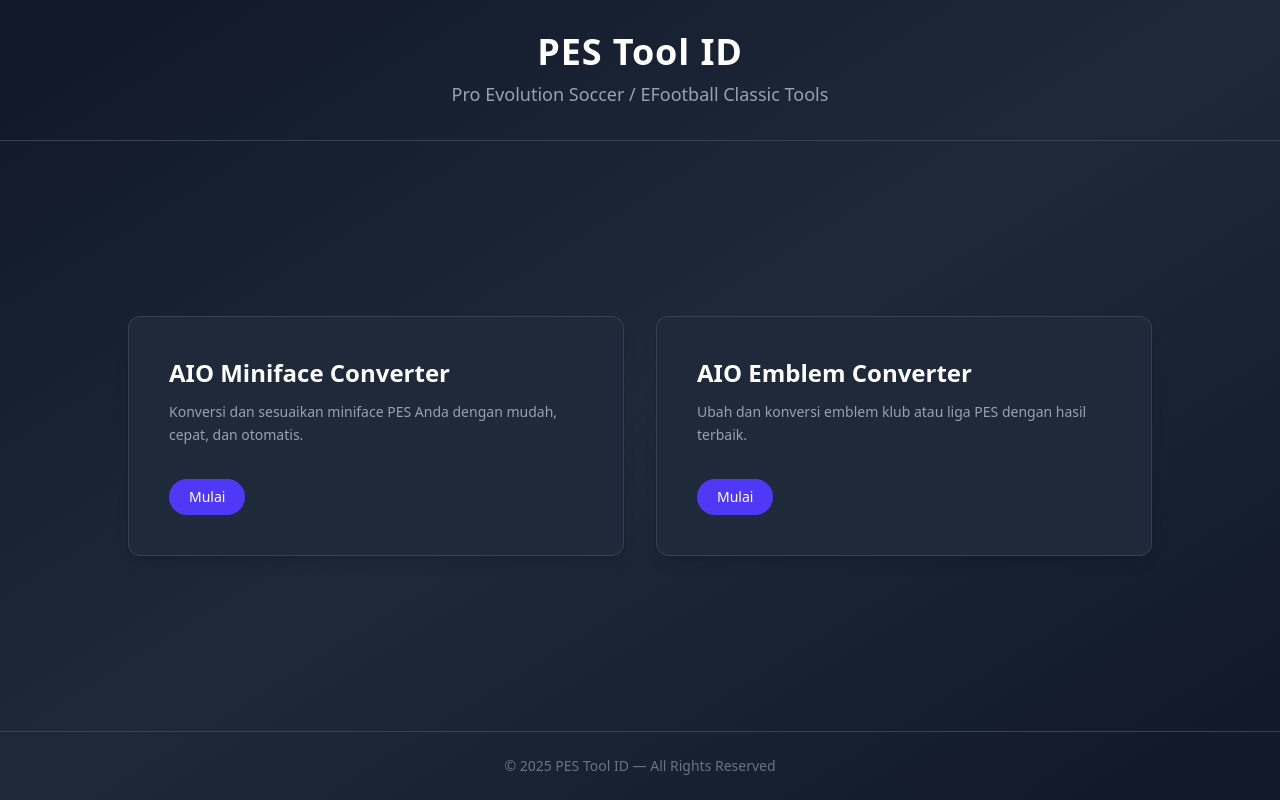
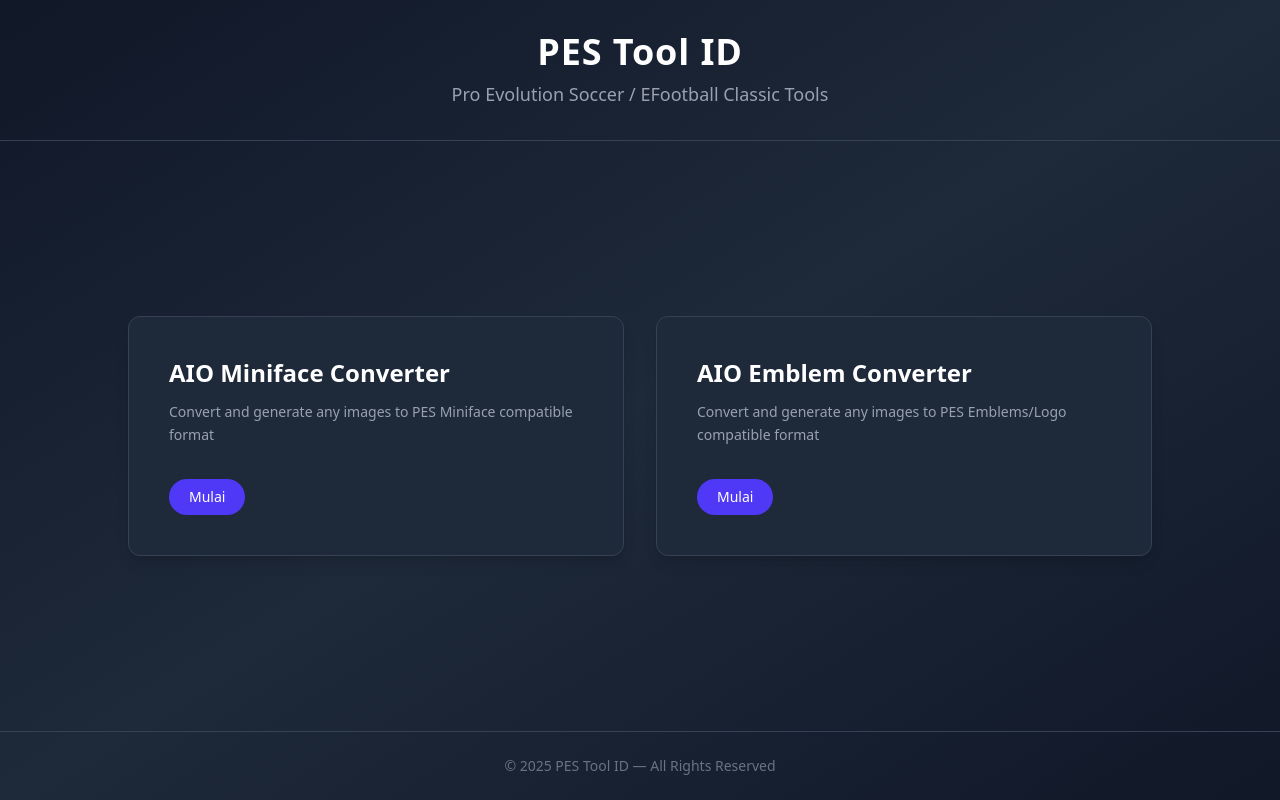
Before and after one commit to firzaelbuho/pes-tool-id, a SvelteKit app: page / in a window 1280 px wide. Built offline with nearby package versions, Linux system fonts and the light colour scheme.

Commit message:
change description

```diff
--- a/src/routes/+page.svelte
+++ b/src/routes/+page.svelte
@@ -1,3 +1,6 @@
+<script>
+</script>
+
 <main class="min-h-screen bg-gradient-to-br from-gray-900 via-gray-800 to-gray-900 text-gray-100 flex flex-col">
   <!-- Header -->
   <header class="py-8 text-center border-b border-gray-700">
@@ -18,7 +21,7 @@
             AIO Miniface Converter
           </h2>
           <p class="text-gray-400 text-sm leading-relaxed">
-            Konversi dan sesuaikan miniface PES Anda dengan mudah, cepat, dan otomatis.
+						Convert and generate any images to PES Miniface compatible format
           </p>
           <div class="mt-8">
             <span
@@ -38,7 +41,7 @@
             AIO Emblem Converter
           </h2>
           <p class="text-gray-400 text-sm leading-relaxed">
-            Ubah dan konversi emblem klub atau liga PES dengan hasil terbaik.
+            Convert and generate any images to PES Emblems/Logo compatible format
           </p>
           <div class="mt-8">
             <span
```
